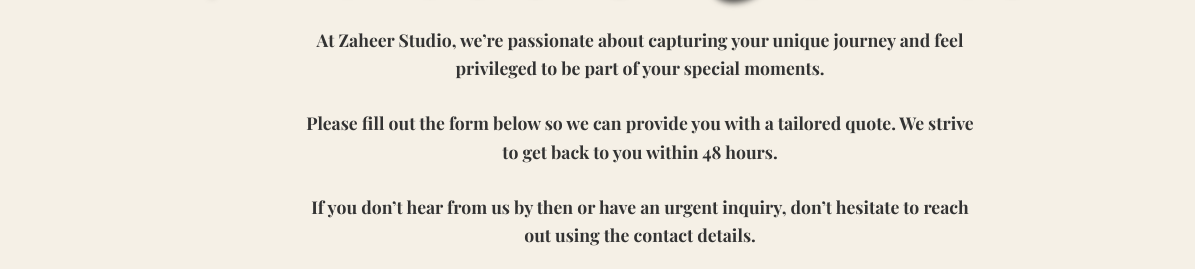
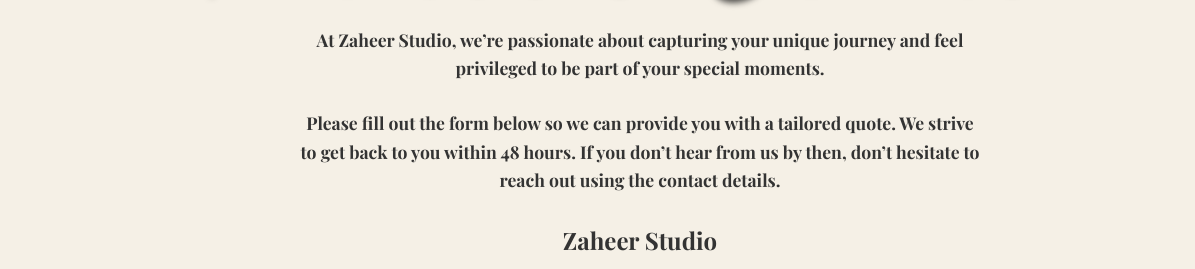
Before and after one commit to zaheerstudio/zaheerstudio.in, a plain HTML site: page index.html in a window 1280 px wide. Shown: the part 452-721 px from the top of the page, 0-1195 px from the left. Drawn offline with nearby package versions, Linux system fonts and the light colour scheme.

Commit message:
Update index.html

```diff
--- a/index.html
+++ b/index.html
@@ -29,8 +29,7 @@
         <!-- Intro Text Moved Above Contact Info -->
         <div class="contact-intro">
             <p class="intro-text">At Zaheer Studio, we’re passionate about capturing your unique journey and feel privileged to be part of your special moments.</p>
-            <p class="intro-text">Please fill out the form below so we can provide you with a tailored quote. We strive to get back to you within 48 hours.</p>
-            <p class="intro-text">If you don’t hear from us by then or have an urgent inquiry, don’t hesitate to reach out using the contact details.</p>
+            <p class="intro-text">Please fill out the form below so we can provide you with a tailored quote. We strive to get back to you within 48 hours. If you don’t hear from us by then, don’t hesitate to reach out using the contact details.</p>
         </div>
         <div class="contact-info">
             <h2>Zaheer Studio</h2>
```
